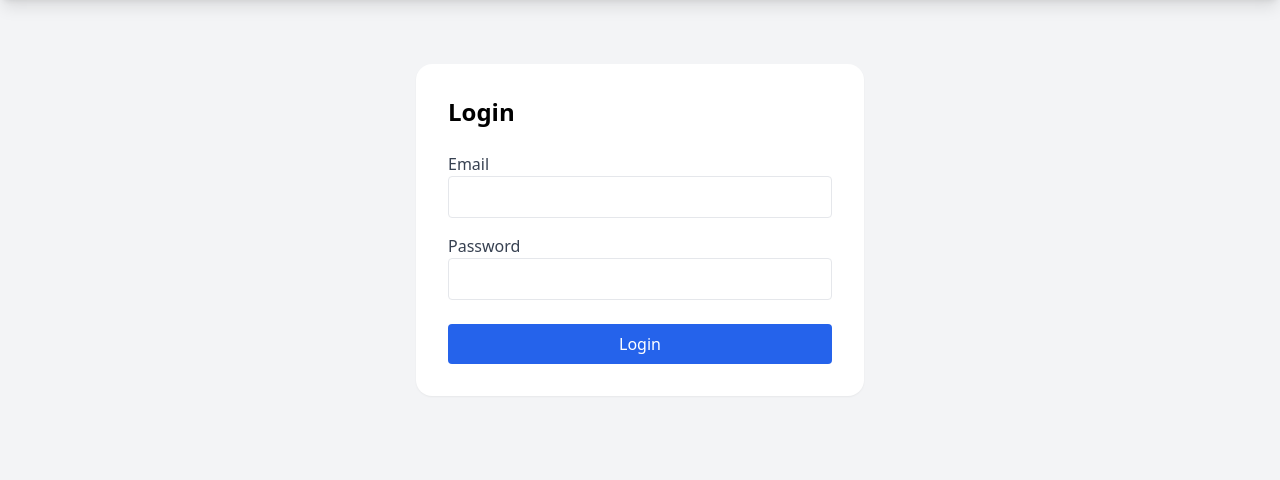
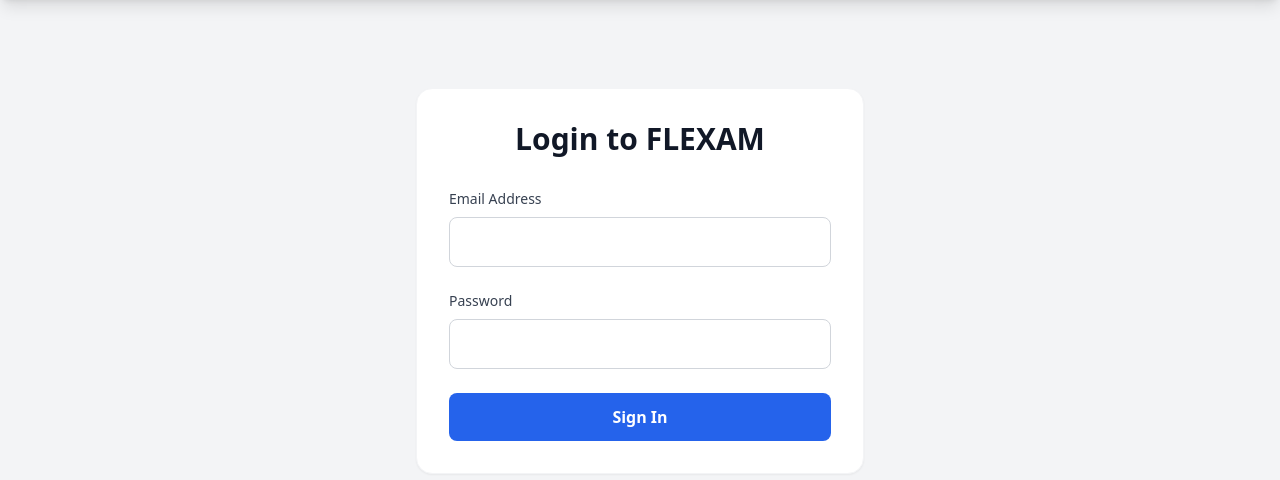
Before and after one commit to digitalpentech-art/flexam, a Flask app: page /auth/login in a window 1280 px wide. Shown: the part 60-540 px from the top of the page. Run offline with Flask 3, Linux system fonts and the light colour scheme; some libraries are stand-ins or nearby versions.

Commit message:
style: refine login page for better visual consistency

```diff
--- a/app/templates/auth/login.html
+++ b/app/templates/auth/login.html
@@ -3,18 +3,18 @@
 {% block title %}Login{% endblock %}
 
 {% block content %}
-<div class="max-w-md mx-auto mt-10 bg-white p-8 rounded-2xl shadow-sm">
-    <h2 class="text-2xl font-bold mb-6">Login</h2>
-    <form method="POST">
-        <div class="mb-4">
-            <label class="block text-gray-700">Email</label>
-            <input type="email" name="email" class="w-full p-2 border rounded" required>
+<div class="max-w-md mx-auto mt-16 bg-white p-8 rounded-2xl shadow-sm border border-gray-100">
+    <h2 class="text-3xl font-extrabold text-gray-900 mb-8 text-center">Login to FLEXAM</h2>
+    <form method="POST" class="space-y-6">
+        <div>
+            <label class="block text-sm font-medium text-gray-700 mb-2">Email Address</label>
+            <input type="email" name="email" class="w-full px-4 py-3 border border-gray-300 rounded-lg focus:ring-2 focus:ring-blue-500 focus:border-blue-500 transition" required>
         </div>
-        <div class="mb-6">
-            <label class="block text-gray-700">Password</label>
-            <input type="password" name="password" class="w-full p-2 border rounded" required>
+        <div>
+            <label class="block text-sm font-medium text-gray-700 mb-2">Password</label>
+            <input type="password" name="password" class="w-full px-4 py-3 border border-gray-300 rounded-lg focus:ring-2 focus:ring-blue-500 focus:border-blue-500 transition" required>
         </div>
-        <button type="submit" class="w-full bg-blue-600 text-white p-2 rounded hover:bg-blue-700">Login</button>
+        <button type="submit" class="w-full bg-blue-600 text-white font-semibold py-3 rounded-lg hover:bg-blue-700 transition">Sign In</button>
     </form>
 </div>
 {% endblock %}
```
